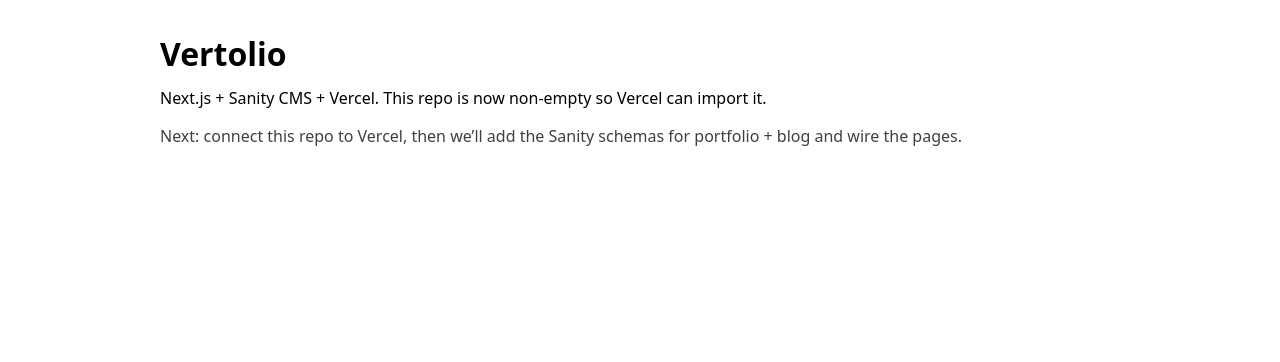
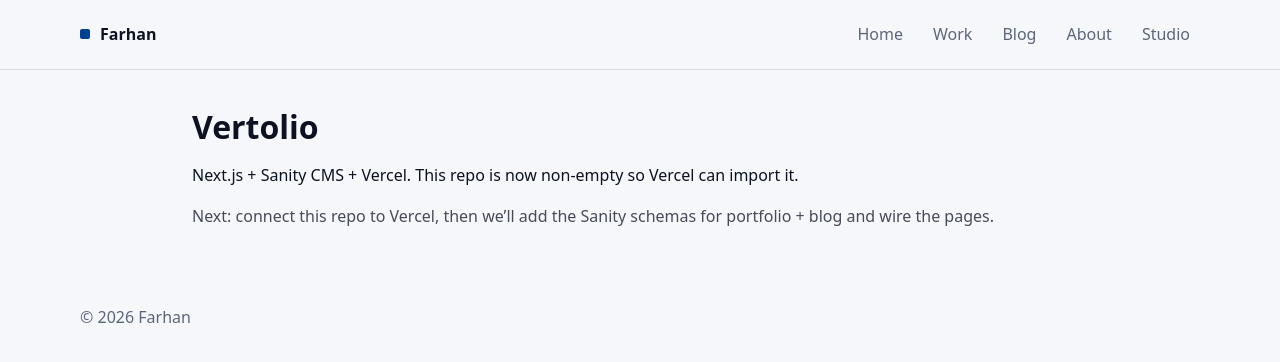
Before and after one commit to farhanje/vertolio, a Next.js app: page / in a window 1280 px wide. Shown: the top 362 px of the page. Built offline with nearby package versions, Linux system fonts and the light colour scheme.

Commit message:
Use global CSS and shared nav/footer

```diff
--- a/app/layout.jsx
+++ b/app/layout.jsx
@@ -1,13 +1,47 @@
+import './globals.css';
+
 export const metadata = {
   title: 'Vertolio',
   description: 'Portfolio + Blog powered by Sanity',
 };
 
+function Nav({ active }) {
+  const A = ({ href, k, children }) => (
+    <a className={active === k ? 'active' : ''} href={href}>{children}</a>
+  );
+
+  return (
+    <header className="nav">
+      <div className="container nav-inner">
+        <div className="brand"><span className="mark" /> Farhan</div>
+        <nav className="nav-links">
+          <A href="/" k="home">Home</A>
+          <A href="/work" k="work">Work</A>
+          <A href="/blog" k="blog">Blog</A>
+          <A href="/about" k="about">About</A>
+          <A href="/studio" k="studio">Studio</A>
+        </nav>
+      </div>
+    </header>
+  );
+}
+
+function Footer() {
+  return (
+    <footer className="footer">
+      <div className="container">© {new Date().getFullYear()} Farhan</div>
+    </footer>
+  );
+}
+
 export default function RootLayout({ children }) {
+  // active state is handled per-page for now (simple)
   return (
     <html lang="en">
-      <body style={{ margin: 0, fontFamily: 'system-ui, -apple-system, Segoe UI, Roboto, Arial, sans-serif' }}>
+      <body>
+        <Nav />
         {children}
+        <Footer />
       </body>
     </html>
   );
```
